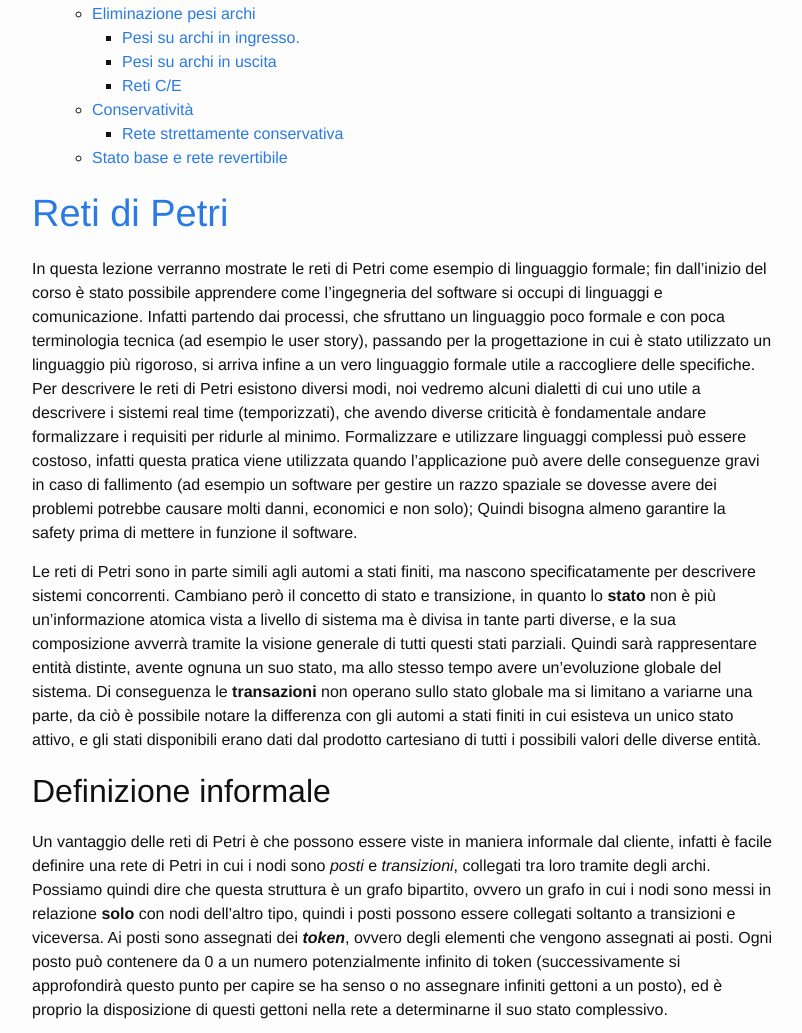
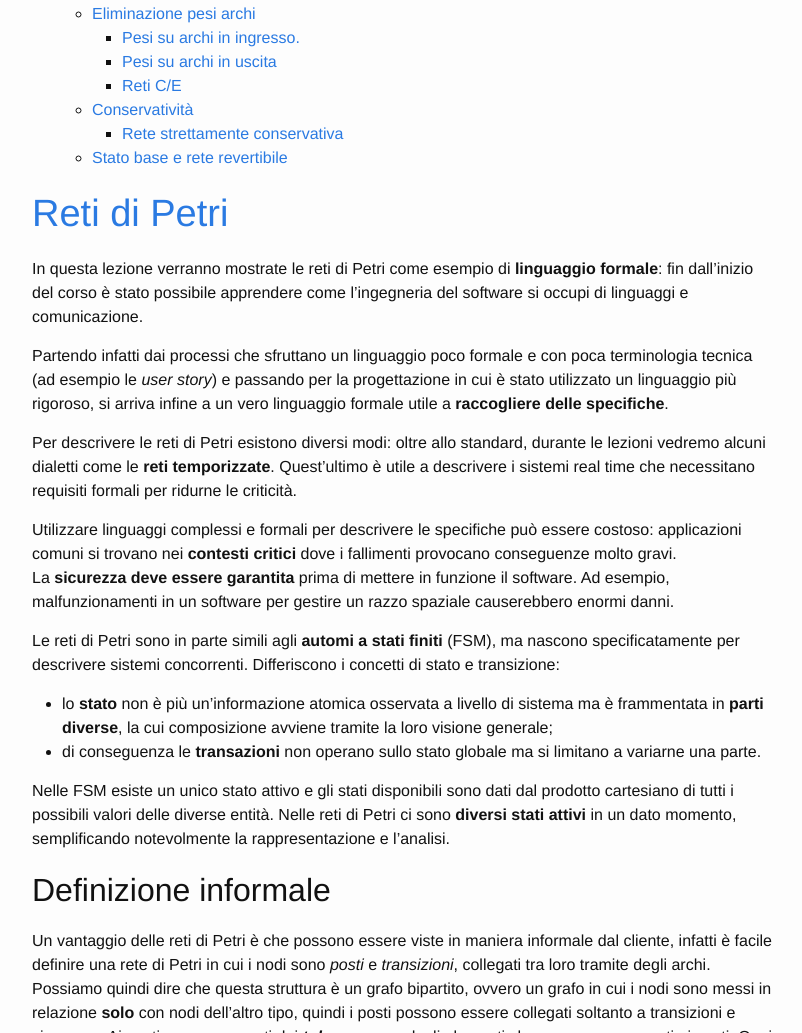
Before and after one commit to MarcoBuster/sweng, a Jekyll site: the page built from _posts/2022-12-14-reti-petri.md, in a window 1280 px wide and 1400 px high, scrolled down 654 px, cut to the strip 0-1033 px from the top of the window. Shown: the whole strip, without its empty margins (238-1040 px from the left). Built offline with Jekyll 4.4.1, drawn with Linux system fonts in a browser that asks for light colours; formulas are drawn with MathJax 3; the table of contents is made by our own code.

Commit message:
Refactor introduction

```diff
--- a/_posts/2022-12-14-reti-petri.md
+++ b/_posts/2022-12-14-reti-petri.md
@@ -7,16 +7,24 @@ toc: true
 
 # [Reti di Petri](https://www2.informatik.uni-hamburg.de/TGI/PetriNets/index.php)
 
-In questa lezione verranno mostrate le reti di Petri come esempio di linguaggio formale; fin dall'inizio del corso è stato possibile apprendere come l'ingegneria del software si occupi di linguaggi e comunicazione.
-Infatti partendo dai processi, che sfruttano un linguaggio poco formale e con poca terminologia tecnica (ad esempio le user story), passando per la progettazione in cui è stato utilizzato un linguaggio più rigoroso, si arriva infine a un vero linguaggio formale utile a raccogliere delle specifiche.
-Per descrivere le reti di Petri esistono diversi modi, noi vedremo alcuni dialetti di cui uno utile a descrivere i sistemi real time (temporizzati), che avendo diverse criticità è fondamentale andare formalizzare i requisiti per ridurle al minimo.
-Formalizzare e utilizzare linguaggi complessi può essere costoso, infatti questa pratica viene utilizzata quando l'applicazione può avere delle conseguenze gravi in caso di fallimento (ad esempio un software per gestire un razzo spaziale se dovesse avere dei problemi potrebbe causare molti danni, economici e non solo);
-Quindi bisogna almeno garantire la safety prima di mettere in funzione il software.
+In questa lezione verranno mostrate le reti di Petri come esempio di **linguaggio formale**: fin dall'inizio del corso è stato possibile apprendere come l'ingegneria del software si occupi di linguaggi e comunicazione.
 
-Le reti di Petri sono in parte simili agli automi a stati finiti, ma nascono specificatamente per descrivere sistemi concorrenti.
-Cambiano però il concetto di stato e transizione, in quanto lo __stato__ non è più un'informazione atomica vista a livello di sistema ma è divisa in tante parti diverse, e la sua composizione avverrà tramite la visione generale di tutti questi stati parziali.
-Quindi sarà rappresentare entità distinte, avente ognuna un suo stato, ma allo stesso tempo avere un'evoluzione globale del sistema.
-Di conseguenza le __transazioni__ non operano sullo stato globale ma si limitano a variarne una parte, da ciò è possibile notare la differenza con gli automi a stati finiti in cui esisteva un unico stato attivo, e gli stati disponibili erano dati dal prodotto cartesiano di tutti i possibili valori delle diverse entità.
+Partendo infatti dai processi che sfruttano un linguaggio poco formale e con poca terminologia tecnica (ad esempio le _user story_) e passando per la progettazione in cui è stato utilizzato un linguaggio più rigoroso, si arriva infine a un vero linguaggio formale utile a **raccogliere delle specifiche**.
+
+Per descrivere le reti di Petri esistono diversi modi: oltre allo standard, durante le lezioni vedremo alcuni dialetti come le **reti temporizzate**.
+Quest'ultimo è utile a descrivere i sistemi real time che necessitano requisiti formali per ridurne le criticità.
+
+Utilizzare linguaggi complessi e formali per descrivere le specifiche può essere costoso: applicazioni comuni si trovano nei **contesti critici** dove i fallimenti provocano conseguenze molto gravi. \\
+La **sicurezza deve essere garantita** prima di mettere in funzione il software.
+Ad esempio, malfunzionamenti in un software per gestire un razzo spaziale causerebbero enormi danni.
+
+Le reti di Petri sono in parte simili agli __automi a stati finiti__ (FSM), ma nascono specificatamente per descrivere sistemi concorrenti.
+Differiscono i concetti di stato e transizione:
+- lo __stato__ non è più un'informazione atomica osservata a livello di sistema ma è frammentata in __parti diverse__, la cui composizione avviene tramite la loro visione generale;
+- di conseguenza le __transazioni__ non operano sullo stato globale ma si limitano a variarne una parte.
+
+Nelle FSM esiste un unico stato attivo e gli stati disponibili sono dati dal prodotto cartesiano di tutti i possibili valori delle diverse entità.
+Nelle reti di Petri ci sono __diversi stati attivi__ in un dato momento, semplificando notevolmente la rappresentazione e l'analisi.
 
 ## Definizione informale
 Un vantaggio delle reti di Petri è che possono essere viste in maniera informale dal cliente, infatti è facile definire una rete di Petri in cui i nodi sono _posti_ e _transizioni_, collegati tra loro tramite degli archi.
```
